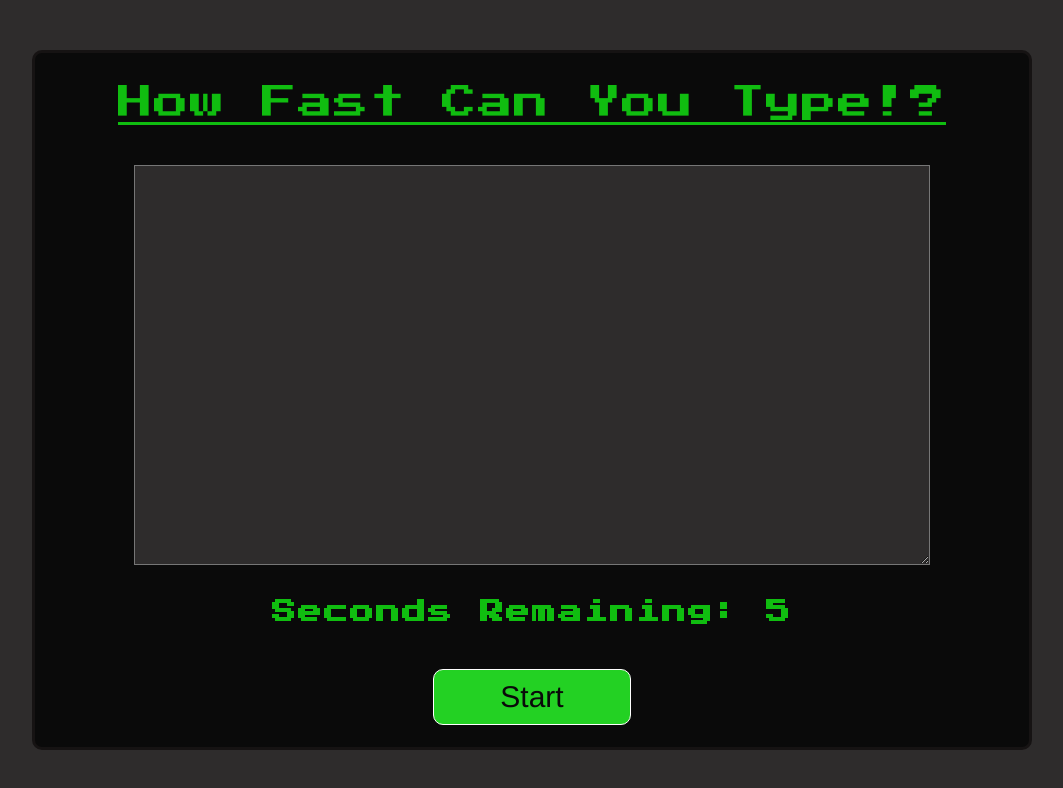
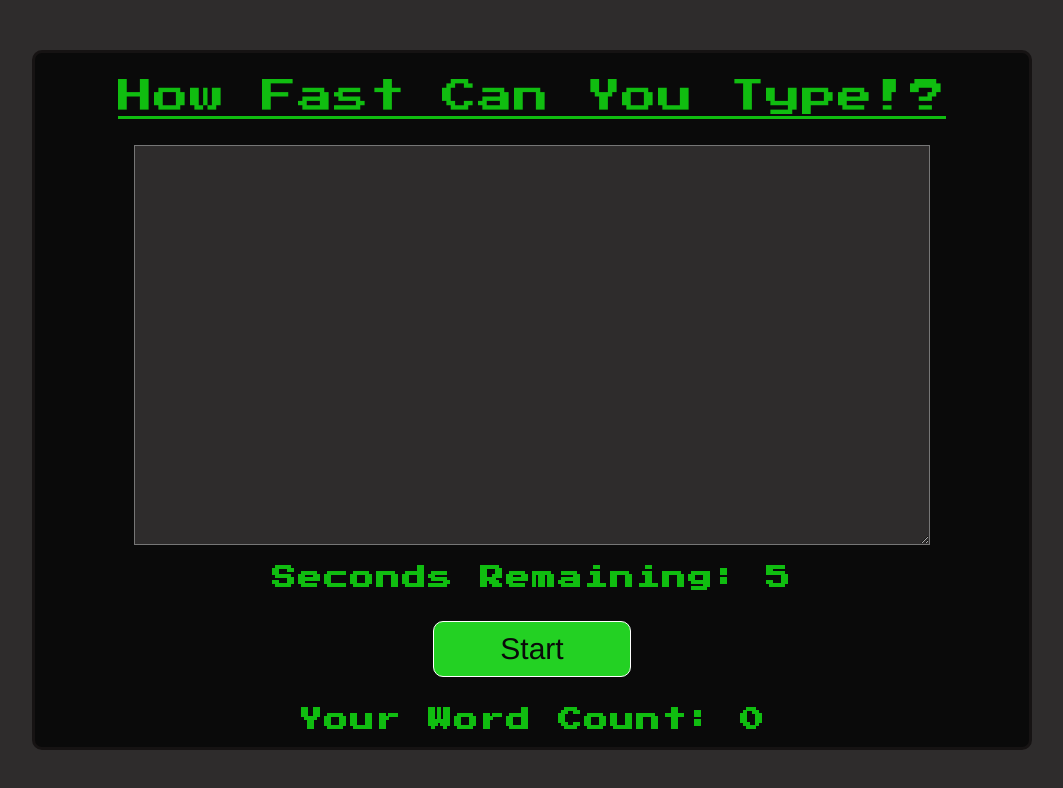
Before and after one commit to Stewie154/Speed-Typing-Game, a React (Create React App) app in the folder speed-typing-game/: page / in a window 1280 px wide. Shown: the top 788 px of the page, without its empty margins (108-1171 px from the left). Built offline with nearby package versions, Linux system fonts and the light colour scheme.

Commit message:
Update wordCount state in countWords function

```diff
--- a/speed-typing-game/src/App.js
+++ b/speed-typing-game/src/App.js
@@ -3,7 +3,7 @@ import './App.scss'
 
 const App = () => {
   const [text, setText] = useState('')
-  const [wordCount, setWordCount] = useState()
+  const [wordCount, setWordCount] = useState(0)
   const [timeRemaining, setTimeRemaining] = useState(5)
 
   const handleChange = (event) => {
@@ -14,7 +14,8 @@ const App = () => {
 
   const countWords = () => {
     let total = text.trim().split(' ').length
-    console.log(total)
+    // console.log(total)
+    setWordCount(total)
   }
 
   return (
@@ -23,6 +24,7 @@ const App = () => {
       <textarea onChange={handleChange} value={text} name="" id=""/>
       <h2>Seconds Remaining: {timeRemaining}</h2>
       <button className="btn" onClick={() => countWords()}>Start</button>
+      <h2>Your Word Count: {wordCount}</h2>
     </div>
   )
 }
```
